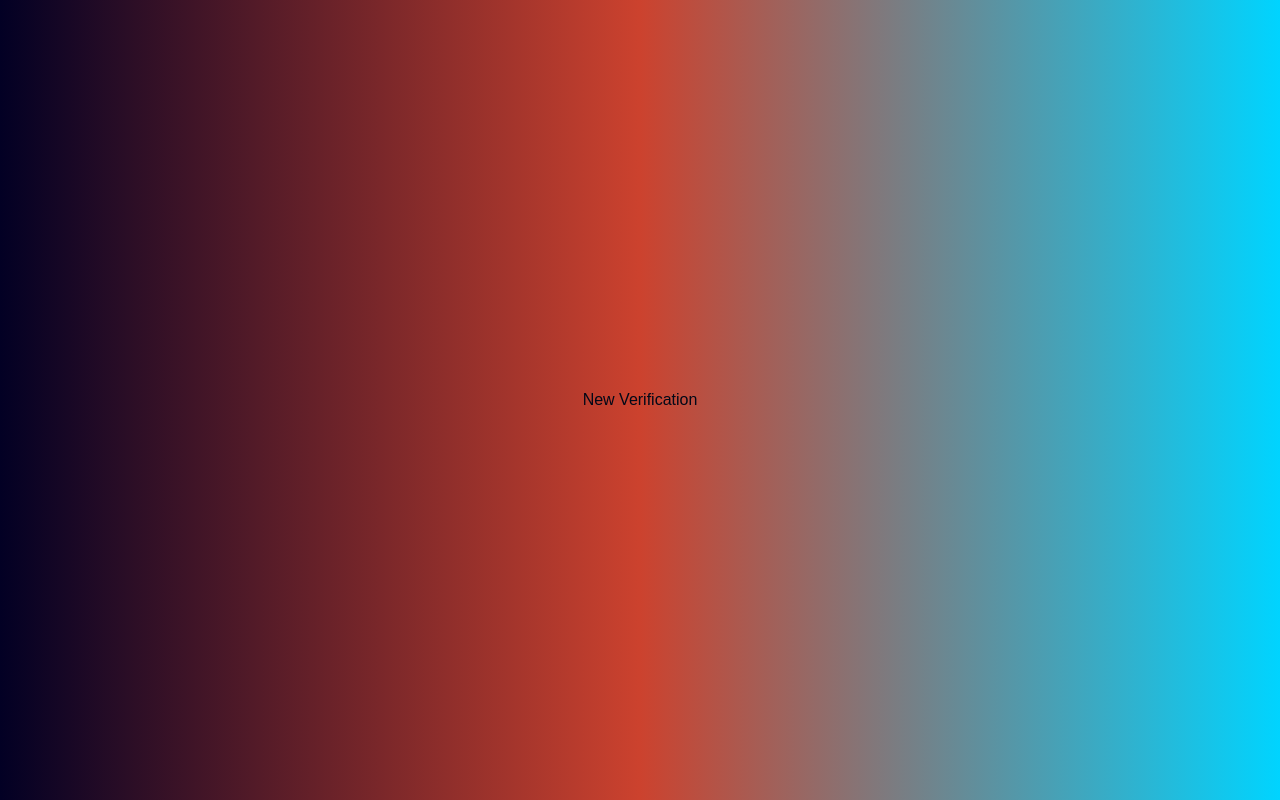
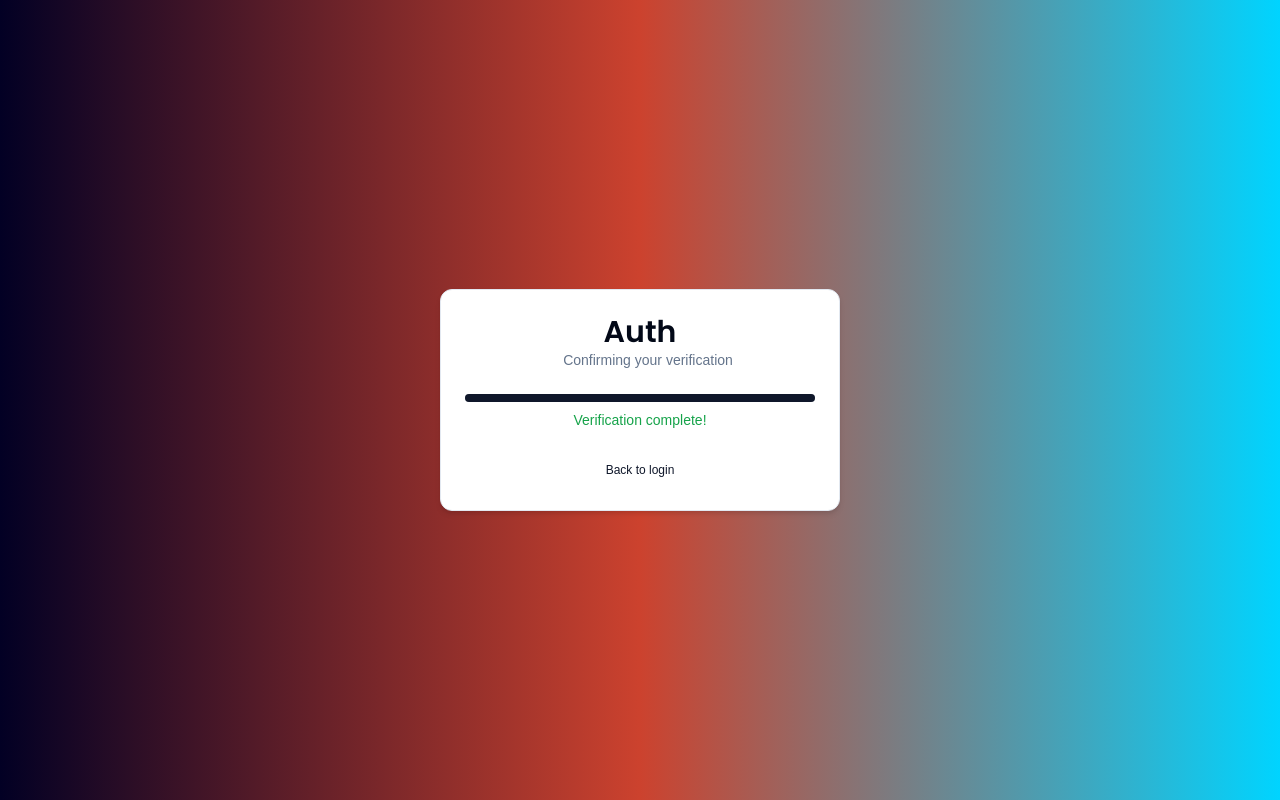
Before and after one commit to ojha-me/Next-Auth-, a Next.js app: page /new-verification in a window 1280 px wide. Built offline with nearby package versions, Linux system fonts and the light colour scheme.

Commit message:
Complete email confirmation flow.

```diff
--- /dev/null
+++ b/actions/new-verification.ts
@@ -0,0 +1,19 @@
+"use server";
+
+import { db } from "@/lib/db";
+import { getVerificationTokenByToken } from "@/data/verification-token";
+
+export const newVerification = async (token: string) => {
+	const verificationToken = await getVerificationTokenByToken(token);
+	if (!verificationToken) {
+		return;
+	}
+	await db.user.update({
+		where: {
+			email: verificationToken.email,
+		},
+		data: {
+			emailVerified: new Date(),
+		},
+	});
+};
--- a/app/(auth)/new-verification/page.tsx
+++ b/app/(auth)/new-verification/page.tsx
@@ -1,3 +1,5 @@
+import { NewVerificationForm } from "@/components/auth/new-verification-form";
+
 export default function NewVerificationPage() {
-	return <div>New Verification</div>;
+	return <NewVerificationForm />;
 }
--- /dev/null
+++ b/components/auth/new-verification-form.tsx
@@ -0,0 +1,39 @@
+"use client";
+
+import { useEffect, useState, useCallback } from "react";
+import { CardWrapper } from "./card-wrapper";
+import { Progress } from "@/components/ui/progress";
+import { newVerification } from "@/actions/new-verification";
+import { useSearchParams } from "next/navigation";
+
+export const NewVerificationForm = () => {
+	const [progress, setProgress] = useState(0);
+	const searchParams = useSearchParams();
+	const token = searchParams.get("token");
+
+	const onSubmit = useCallback(async () => {
+		if (token) {
+			await newVerification(token);
+		}
+	}, [token]);
+
+	useEffect(() => {
+		onSubmit();
+		setProgress(100);
+	}, [onSubmit]);
+
+	return (
+		<CardWrapper
+			headerLabel="Confirming your verification"
+			backButtonLabel="Back to login"
+			backButtonHref="/login"
+		>
+			<Progress value={progress} className="w-full" />
+			{progress === 100 && (
+				<p className="text-center text-sm text-green-600 mt-2">
+					Verification complete!
+				</p>
+			)}
+		</CardWrapper>
+	);
+};
--- /dev/null
+++ b/components/ui/progress.tsx
@@ -0,0 +1,28 @@
+"use client"
+
+import * as React from "react"
+import * as ProgressPrimitive from "@radix-ui/react-progress"
+
+import { cn } from "@/lib/utils"
+
+const Progress = React.forwardRef<
+  React.ElementRef<typeof ProgressPrimitive.Root>,
+  React.ComponentPropsWithoutRef<typeof ProgressPrimitive.Root>
+>(({ className, value, ...props }, ref) => (
+  <ProgressPrimitive.Root
+    ref={ref}
+    className={cn(
+      "relative h-2 w-full overflow-hidden rounded-full bg-primary/20",
+      className
+    )}
+    {...props}
+  >
+    <ProgressPrimitive.Indicator
+      className="h-full w-full flex-1 bg-primary transition-all"
+      style={{ transform: `translateX(-${100 - (value || 0)}%)` }}
+    />
+  </ProgressPrimitive.Root>
+))
+Progress.displayName = ProgressPrimitive.Root.displayName
+
+export { Progress }
--- a/lib/mail.ts
+++ b/lib/mail.ts
@@ -3,7 +3,7 @@ import { Resend } from "resend";
 const resend = new Resend(process.env.RESEND_API_KEY);
 
 export async function sendVerificationEmail(email: string, token: string) {
-	const confirmationUrl = `https://localhost:3000/new-verification?token=" + ${token}`;
+	const confirmationUrl = `http://localhost:3000/new-verification?token=${token}`;
 
 	resend.emails.send({
 		from: "onboarding@resend.dev",
--- a/package.json
+++ b/package.json
@@ -14,6 +14,7 @@
     "@prisma/client": "^5.7.1",
     "@radix-ui/react-icons": "^1.3.0",
     "@radix-ui/react-label": "^2.1.0",
+    "@radix-ui/react-progress": "^1.1.0",
     "@radix-ui/react-slot": "^1.1.0",
     "bcrypt": "^5.1.1",
     "bcryptjs": "^2.4.3",
--- a/routes.ts
+++ b/routes.ts
@@ -8,7 +8,7 @@
  * Users can access these routes whether they are logged in or not.
  * @type {string[]}
  */
-export const publicPage: string[] = ["/"];
+export const publicPage: string[] = ["/", "/new-verification"]; // putting new verification page here so that user can change email from settings page
 
 /**
  * Array of protected routes that require authentication.
```
Also changed, not shown: 1 other file (tests, documents, lock files or other folders).
